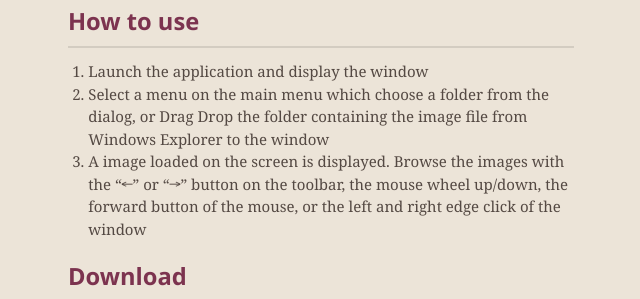
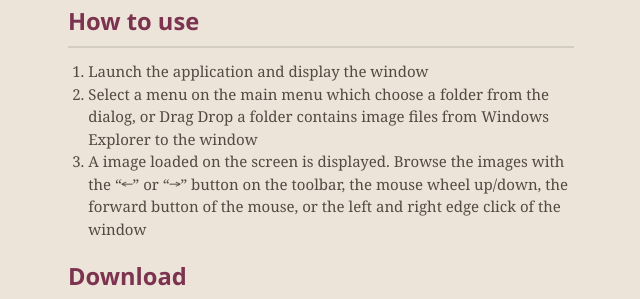
Before and after one commit to kanryu/quickviewer, a Jekyll site: the page built from docs/index.md, in a window 1280 px wide and 900 px high, scrolled down 317 px. Shown: the part 176-475 px from the top of the window, without its empty margins (319-959 px from the left). Built offline with Jekyll 4.4.1, drawn with Linux system fonts in a browser that asks for light colours; nearby versions of some CDN libraries; our own code applies the rules of GitHub Pages for plain Markdown files.

Commit message:
Update index.md

```diff
--- a/docs/index.md
+++ b/docs/index.md
@@ -19,7 +19,7 @@ You can browse images with much smoother response than ever before.
 ## How to use
 
 1. Launch the application and display the window
-1. Select a menu on the main menu which choose a folder from the dialog, or Drag Drop the folder containing the image file from Windows Explorer to the window
+1. Select a menu on the main menu which choose a folder from the dialog, or Drag Drop a folder contains image files from Windows Explorer to the window
 1. A image loaded on the screen is displayed. Browse the images with the "←" or "→" button on the toolbar, the mouse wheel up/down, the forward button of the mouse, or the left and right edge click of the window
 
 ## Download
```
